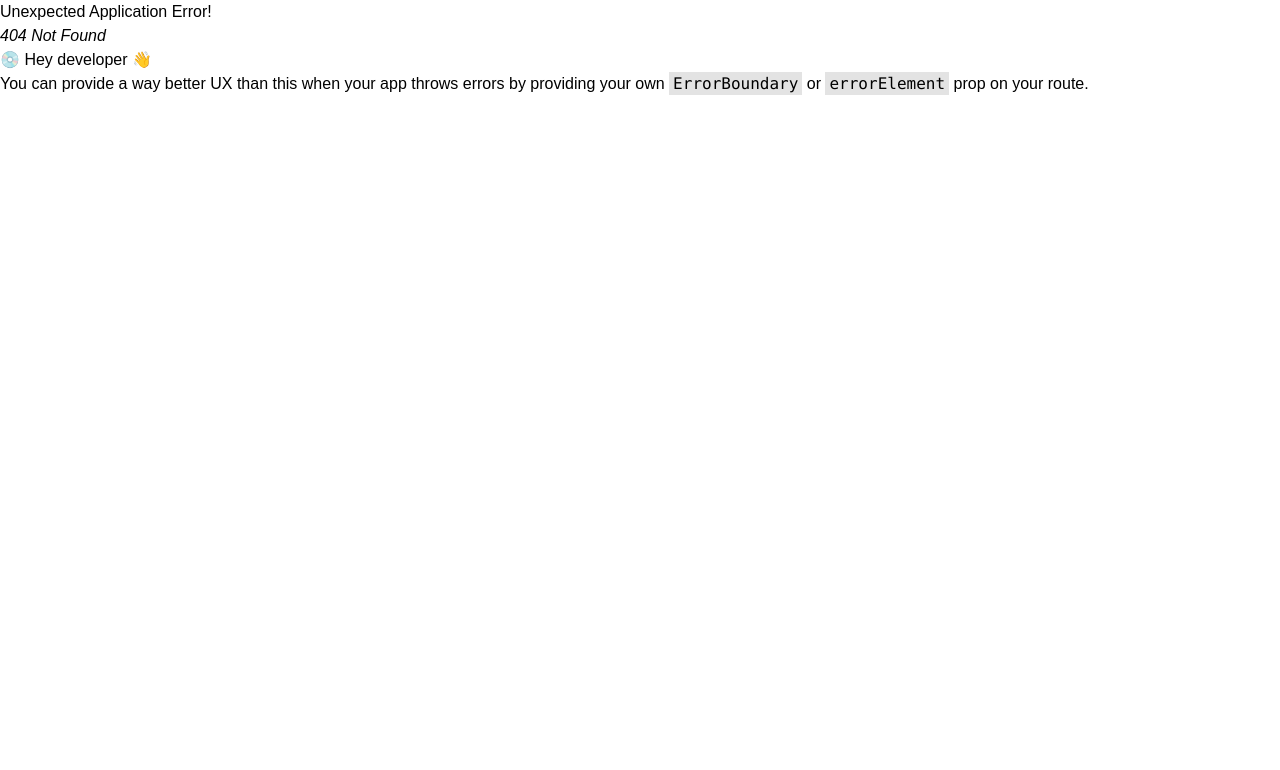
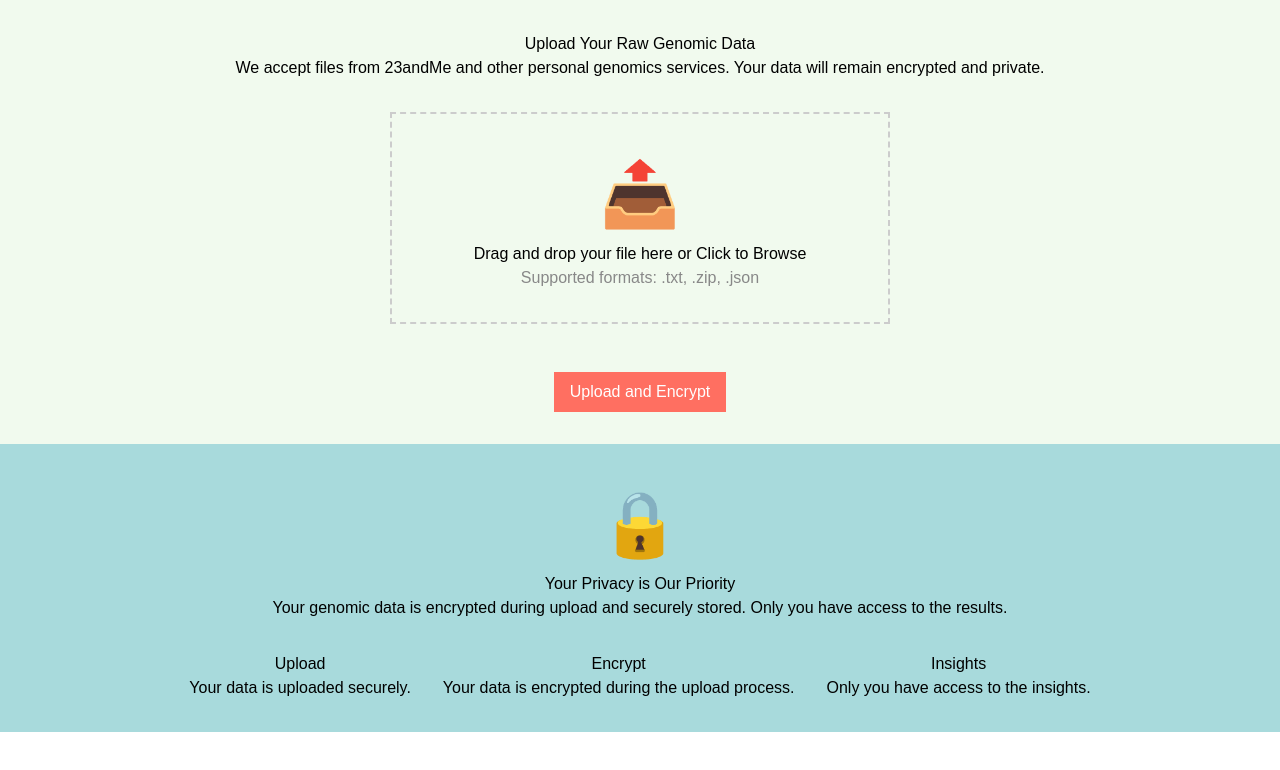
Before and after one commit to karankoder/EncryptDNA, a React (Vite) app: page /upload in a window 1280 px wide. Before the commit this address had no page. Shown: the top 770 px of the page. Built offline with nearby package versions, Linux system fonts and the light colour scheme.

Commit message:
feat: add upload DNA page

```diff
--- a/src/pages/Home.jsx
+++ b/src/pages/Home.jsx
@@ -41,7 +41,7 @@ export default function Home() {
                     </p>
                     <div>
                         <Link
-                            to='/create'
+                            to='/upload'
                             className='bg-[#FF6F61] text-white py-2 px-4 rounded mr-4'
                         >
                             Upload Your DNA
--- /dev/null
+++ b/src/pages/UploadDNA.jsx
@@ -0,0 +1,182 @@
+import { useState } from 'react';
+
+const UploadDNA = () => {
+    const [uploadProgress, setUploadProgress] = useState(0);
+    const [file, setFile] = useState(null);
+
+    const checkThrombophiliaRisk = (data) => {
+        const thrombophiliaMarkers = {
+            rs10811661: "TT",
+            rs1111875: "CC",
+            rs13266634: "CC",
+            rs1801282: "CC"
+        };
+
+        const { Zama_data } = data;
+        const riskFactors = [];
+
+        Object.entries(thrombophiliaMarkers).forEach(([gene, riskyGenotype]) => {
+            if (Zama_data[gene] === riskyGenotype) {
+                riskFactors.push(`${gene}: ${riskyGenotype}`);
+            }
+        });
+
+        return riskFactors.length > 0
+            ? `The user has a potential predisposition for Thrombophilia due to the following markers: ${riskFactors.join(", ")}.`
+            : "The user does not show significant genetic markers associated with a higher risk of Thrombophilia.";
+    };
+
+    const handleFileUpload = (event) => {
+        const uploadedFile = event.target.files?.[0] || null;
+        setFile(uploadedFile);
+
+        if (uploadedFile) {
+            console.log('Uploaded file:', uploadedFile);
+            const reader = new FileReader();
+            reader.onload = (e) => {
+                const fileContent = e.target?.result;
+                console.log('File content:', fileContent);
+                if (!fileContent) {
+                    console.error("Unable to read file content.");
+                    return;
+                }
+
+                console.log('File content:', fileContent);
+
+                const lines = fileContent.trim().split('\n');
+                const dataLines = lines.filter(line => !line.startsWith('#'));
+                const genotypeData = {};
+                dataLines.forEach(line => {
+                    const [rsid, , , genotype] = line.split('\t');
+                    genotypeData[rsid] = genotype.trim();
+                });
+
+                const targetKeys = [
+                    "rs10811661", "rs1111875", "rs13266634", "rs1801282",
+                    "rs1815739", "rs4402960", "rs5219", "rs6025",
+                    "rs7754840", "rs7903146", "rs8050136", "rs9300039"
+                ];
+
+                const ZamaData = {};
+                targetKeys.forEach(key => {
+                    ZamaData[key] = genotypeData[key] || "--";
+                });
+
+                const finalJson = {
+                    passport_id: "monadicdna_b65e442fcc0026ad8aeeb3ea6a779023_542916",
+                    filename_hash: "b65e442fcc0026ad8aeeb3ea6a779023",
+                    data_hash: "69f10259787f3305672bbedf52b7ddb4",
+                    Zama_data: ZamaData
+                };
+
+                console.log('Final JSON:', JSON.stringify(finalJson, null, 2));
+            };
+            reader.readAsText(uploadedFile);
+        }
+
+        const interval = setInterval(() => {
+            setUploadProgress((prevProgress) => {
+                if (prevProgress >= 100) {
+                    clearInterval(interval);
+                    return 100;
+                }
+                return prevProgress + 10;
+            });
+        }, 200);
+    };
+
+    return (
+        <div>
+            {/* Upload DNA Section */}
+            <div
+                style={{ background: '#F1FAEE', padding: '2rem', textAlign: 'center' }}
+            >
+                <h1>Upload Your Raw Genomic Data</h1>
+                <p>
+                    We accept files from 23andMe and other personal genomics services.
+                    Your data will remain encrypted and private.
+                </p>
+                <div
+                    style={{
+                        border: '2px dashed #ccc',
+                        padding: '2rem',
+                        margin: '2rem auto',
+                        maxWidth: '500px',
+                        position: 'relative',
+                        cursor: 'pointer',
+                    }}
+                    onClick={() => document.getElementById('fileInput')?.click()}
+                >
+                    <div style={{ fontSize: '4rem', animation: 'pulse 2s infinite' }}>
+                        📤
+                    </div>
+                    <p>Drag and drop your file here or Click to Browse</p>
+                    <p style={{ color: '#888' }}>Supported formats: .txt, .zip, .json</p>
+                    <input
+                        id='fileInput'
+                        type='file'
+                        style={{ display: 'none' }}
+                        onChange={handleFileUpload}
+                    />
+                </div>
+                {file && (
+                    <div style={{ width: '100%', marginTop: '1rem' }}>
+                        <progress
+                            value={uploadProgress}
+                            max='100'
+                            style={{ width: '100%' }}
+                        />
+                        <p style={{ color: '#888' }}>{uploadProgress}%</p>
+                    </div>
+                )}
+                <button
+                    style={{
+                        backgroundColor: '#FF6F61',
+                        color: '#fff',
+                        padding: '0.5rem 1rem',
+                        border: 'none',
+                        cursor: 'pointer',
+                        marginTop: '1rem',
+                    }}
+                >
+                    Upload and Encrypt
+                </button>
+            </div>
+
+            {/* Security Assurance Section */}
+            <div
+                style={{ background: '#A8DADC', padding: '2rem', textAlign: 'center' }}
+            >
+                <div style={{ fontSize: '4rem' }}>🔒</div>
+                <h2>Your Privacy is Our Priority</h2>
+                <p>
+                    Your genomic data is encrypted during upload and securely stored. Only
+                    you have access to the results.
+                </p>
+                <div
+                    style={{
+                        display: 'flex',
+                        justifyContent: 'center',
+                        alignItems: 'center',
+                        marginTop: '2rem',
+                    }}
+                >
+                    <div style={{ textAlign: 'center', margin: '0 1rem' }}>
+                        <h6>Upload</h6>
+                        <p>Your data is uploaded securely.</p>
+                    </div>
+                    <div style={{ textAlign: 'center', margin: '0 1rem' }}>
+                        <h6>Encrypt</h6>
+                        <p>Your data is encrypted during the upload process.</p>
+                    </div>
+                    <div style={{ textAlign: 'center', margin: '0 1rem' }}>
+                        <h6>Insights</h6>
+                        <p>Only you have access to the insights.</p>
+                    </div>
+                </div>
+            </div>
+        </div>
+    );
+};
+
+export default UploadDNA;
--- a/src/router.jsx
+++ b/src/router.jsx
@@ -1,10 +1,14 @@
 import { createBrowserRouter } from 'react-router-dom';
 import Home from './pages/Home';
-
+import UploadDNA from './pages/UploadDNA';
 
 export const router = createBrowserRouter([
     {
         path: '/',
         element: <Home />,
     },
+    {
+        path: '/upload',
+        element: <UploadDNA />,
+    }
 ]);
```
